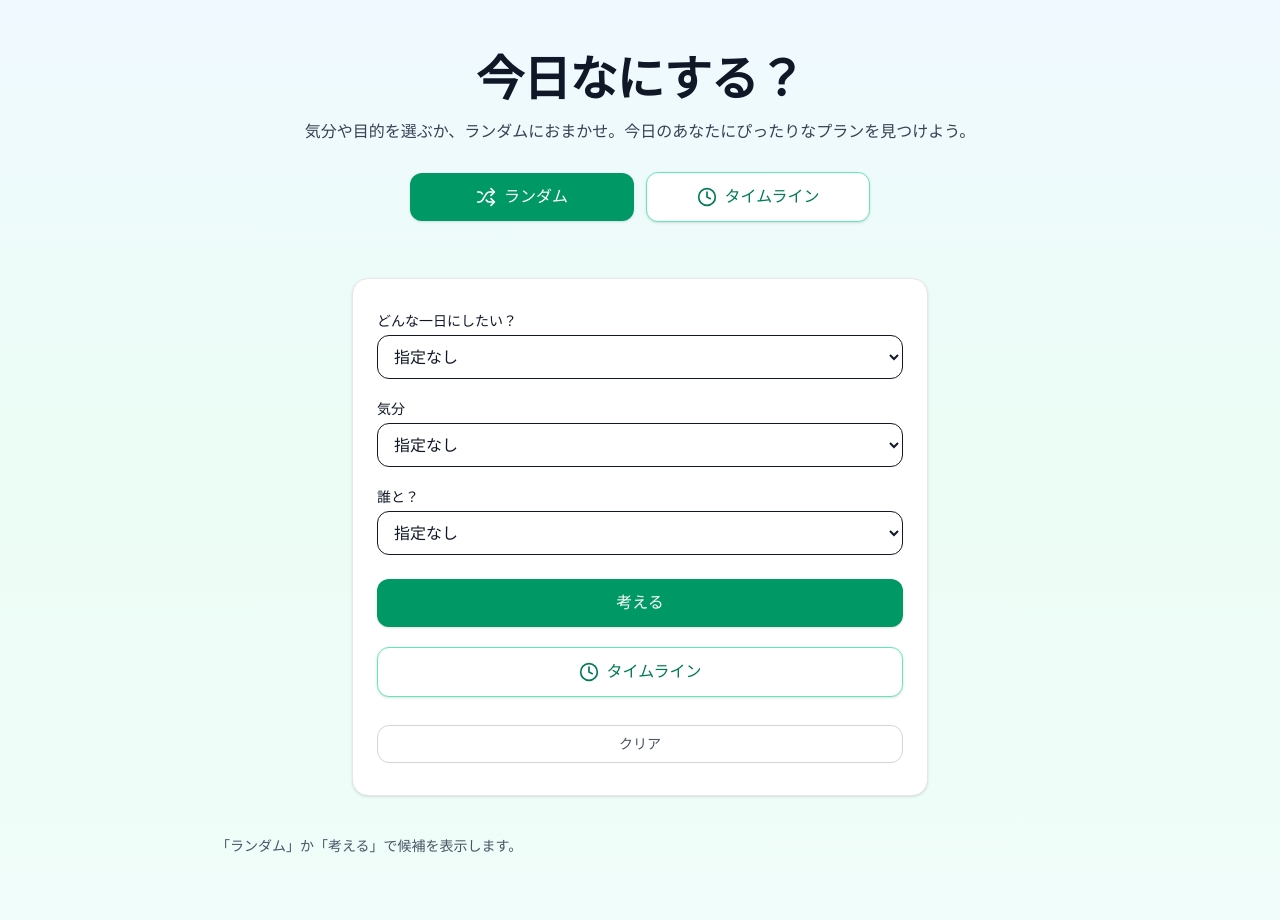
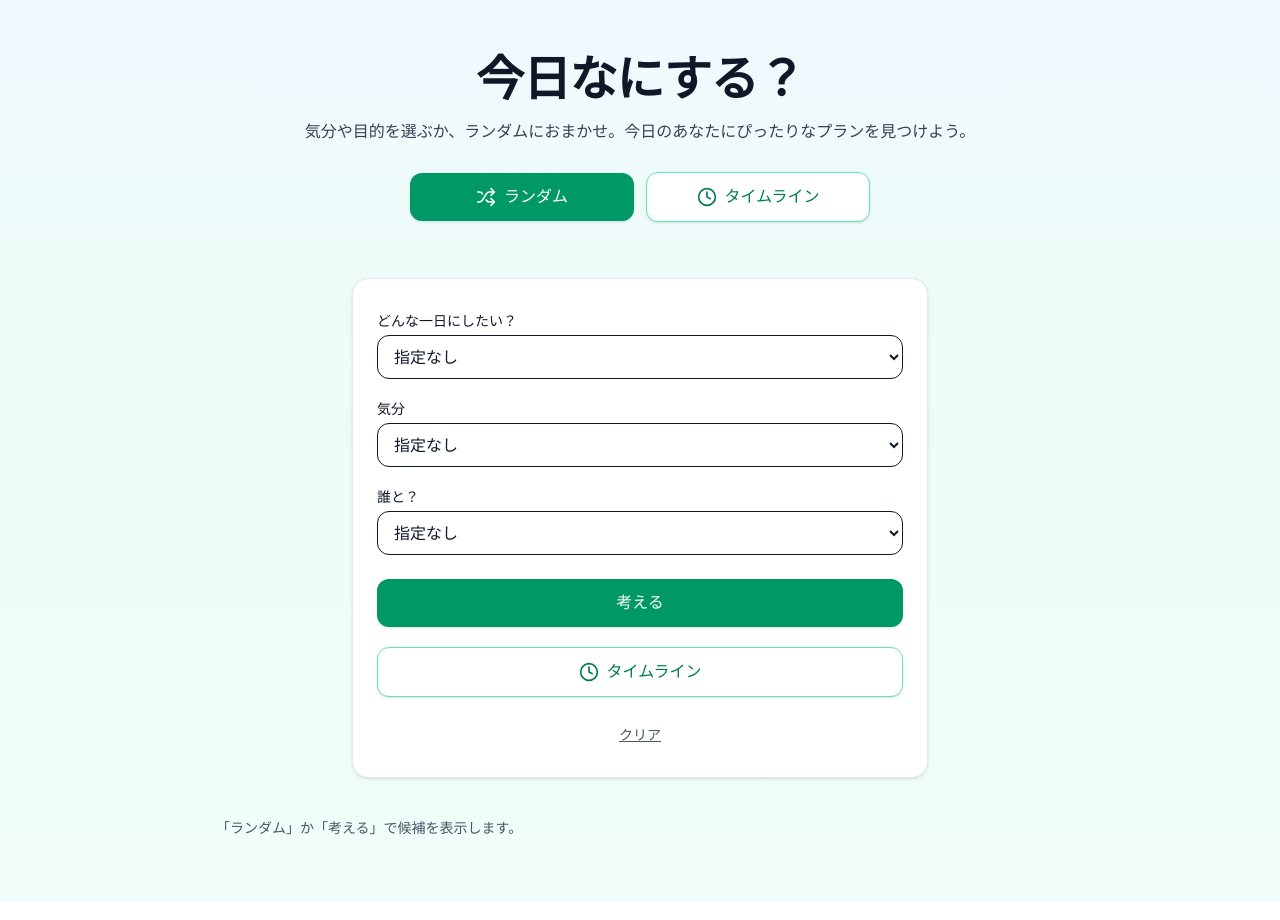
Before and after one commit to mimimi8686/today-app, a Next.js app: page / in a window 1280 px wide. Built offline with nearby package versions, Linux system fonts and the light colour scheme.

Commit message:
追加クリア

```diff
--- a/app/page.tsx
+++ b/app/page.tsx
@@ -223,7 +223,10 @@ export default function Home() {
             {loading ? "考え中…" : "考える"}
           </button>
 
-          <Link href="/plan" className="inline-flex w-full sm:w-auto min-w-40 items-center justify-center gap-2 rounded-xl border border-emerald-300 bg-white px-4 py-3 font-medium text-emerald-700 shadow-sm hover:bg-emerald-50 focus:outline-none focus:ring-2 focus:ring-emerald-200">
+          <Link
+            href="/plan"
+            className="inline-flex w-full sm:w-auto min-w-40 items-center justify-center gap-2 rounded-xl border border-emerald-300 bg-white px-4 py-3 font-medium text-emerald-700 shadow-sm hover:bg-emerald-50 focus:outline-none focus:ring-2 focus:ring-emerald-200"
+          >
             <Clock className="h-5 w-5" /> タイムライン
             {bookmarkCount > 0 && (
               <span className="ml-1 inline-flex h-5 min-w-[1.25rem] items-center justify-center rounded-full bg-emerald-600 px-1 text-xs text-white">
@@ -231,10 +234,12 @@ export default function Home() {
               </span>
             )}
           </Link>
+
+          {/* ← この直後に追加 */}
           <button
             type="button"
             onClick={() => formRef.current?.reset()}
-            className="mt-2 w-full sm:w-auto min-w-40 rounded-xl border border-gray-300 bg-white px-4 py-2 text-sm text-gray-600 hover:bg-gray-50 focus:outline-none focus:ring-1 focus:ring-gray-200"
+            className="mt-2 w-full sm:w-auto text-sm text-gray-600 underline hover:text-gray-800"
           >
             クリア
           </button>
```
